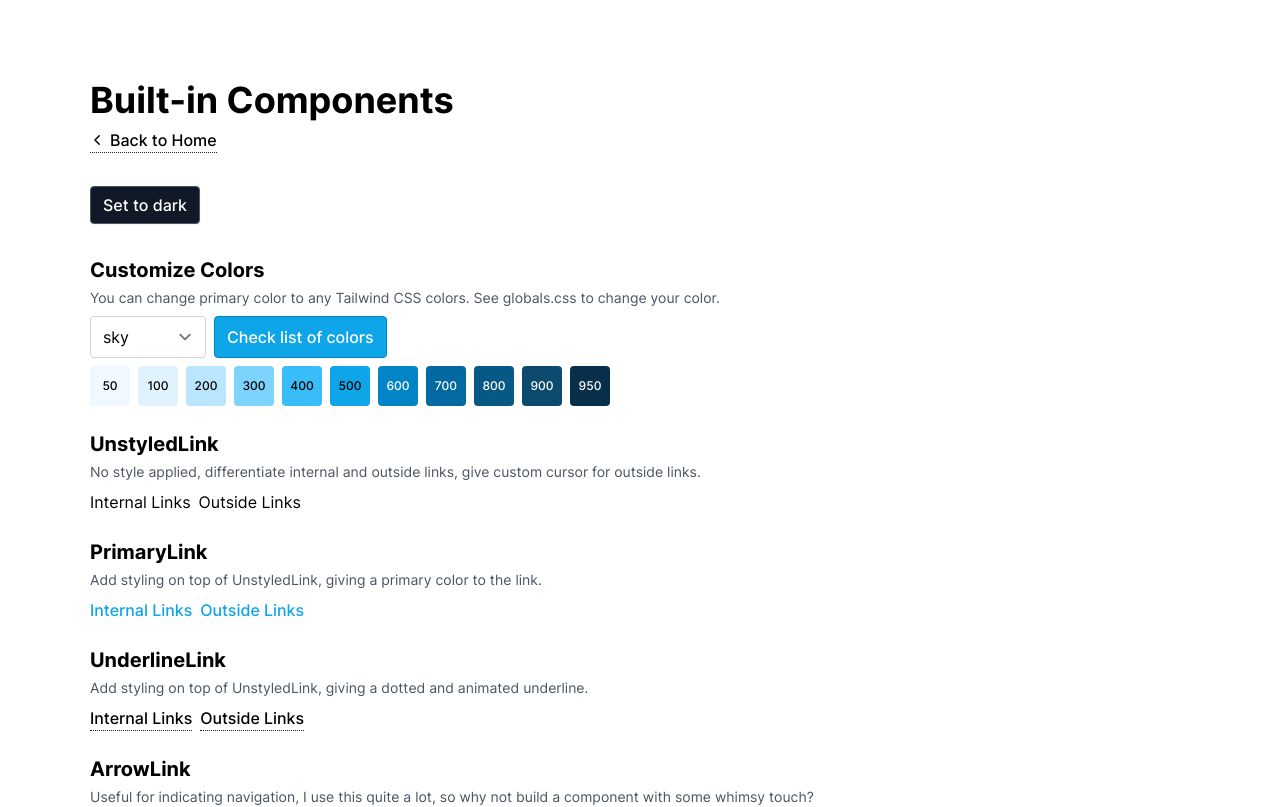
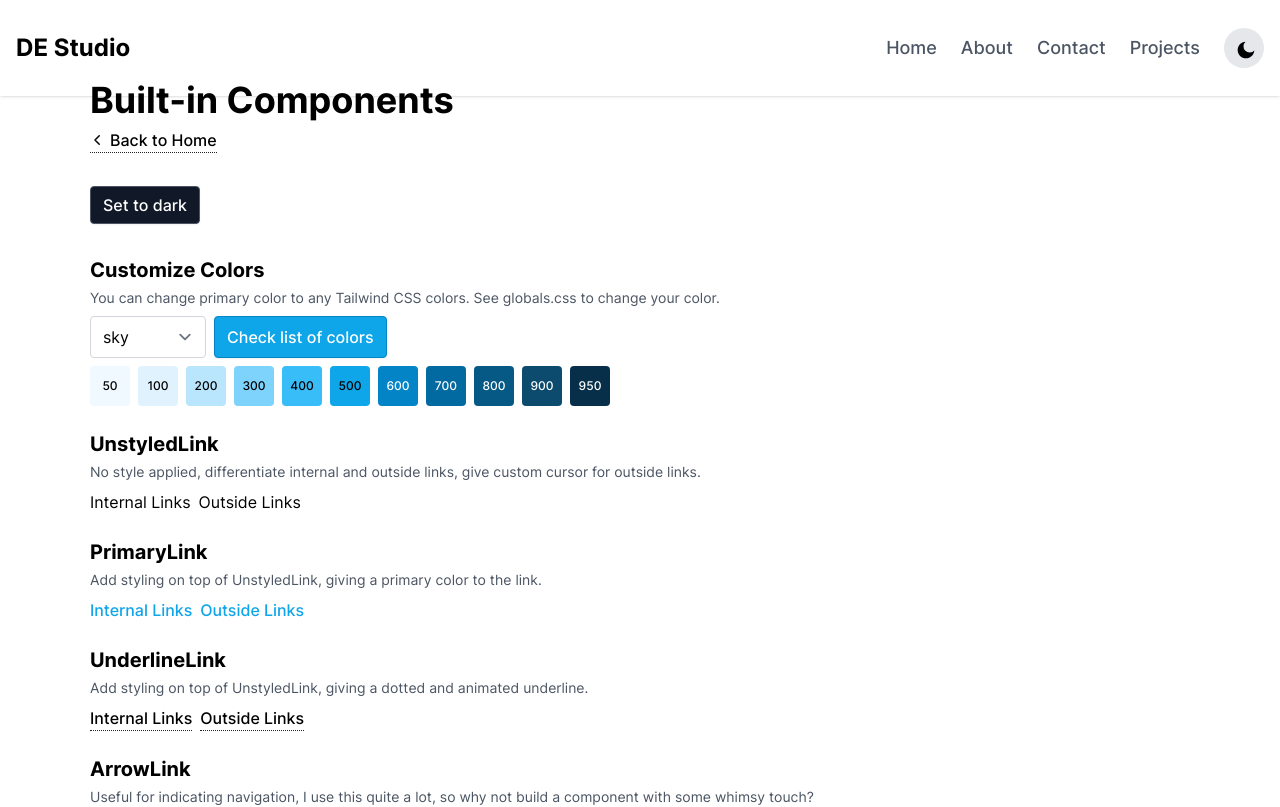
Before and after one commit to exceldeo/portfolio-excel, a Next.js app: page /components in a window 1280 px wide. Shown: the top 807 px of the page. Built offline with nearby package versions, Linux system fonts and the light colour scheme.

Commit message:
feat: navbar

```diff
--- a/src/app/layout.tsx
+++ b/src/app/layout.tsx
@@ -1,9 +1,16 @@
+'use client';
+import AOS from 'aos';
 import { Metadata } from 'next';
+import { ThemeProvider } from 'next-themes';
 import * as React from 'react';
 
 import '@/styles/globals.css';
 // !STARTERCONF This is for demo purposes, remove @/styles/colors.css import immediately
 import '@/styles/colors.css';
+import 'aos/dist/aos.css';
+
+import Footer from '@/components/Footer';
+import Navbar from '@/components/Navbar';
 
 import { siteConfig } from '@/constant/config';
 
@@ -53,9 +60,18 @@ export default function RootLayout({
 }: {
   children: React.ReactNode;
 }) {
+  React.useEffect(() => {
+    AOS.init();
+  }, []);
   return (
     <html>
-      <body>{children}</body>
+      <body>
+        <ThemeProvider enableColorScheme={true} attribute='class'>
+          <Navbar />
+          {children}
+          <Footer />
+        </ThemeProvider>
+      </body>
     </html>
   );
 }
--- a/src/app/page.tsx
+++ b/src/app/page.tsx
@@ -5,7 +5,6 @@ import * as React from 'react';
 
 import ArrowLink from '@/components/links/ArrowLink';
 import ButtonLink from '@/components/links/ButtonLink';
-import UnderlineLink from '@/components/links/UnderlineLink';
 import UnstyledLink from '@/components/links/UnstyledLink';
 
 /**
@@ -27,7 +26,7 @@ export default function HomePage() {
       <Head>
         <title>Hi</title>
       </Head>
-      <section className='bg-white'>
+      <section className='dark:bg-stone-500'>
         <div className='layout relative flex min-h-screen flex-col items-center justify-center py-12 text-center'>
           <Logo className='w-16' />
           <h1 className='mt-4'>Next.js + Tailwind CSS + TypeScript Starter</h1>
@@ -57,13 +56,6 @@ export default function HomePage() {
               alt='Deploy with Vercel'
             />
           </UnstyledLink>
-
-          <footer className='absolute bottom-2 text-gray-700'>
-            © {new Date().getFullYear()} By{' '}
-            <UnderlineLink href='https://theodorusclarence.com?ref=tsnextstarter'>
-              Theodorus Clarence
-            </UnderlineLink>
-          </footer>
         </div>
       </section>
     </main>
--- /dev/null
+++ b/src/components/Footer.tsx
@@ -0,0 +1,16 @@
+import React from 'react';
+
+import UnderlineLink from '@/components/links/UnderlineLink';
+
+function Footer() {
+  return (
+    <footer className=' bottom-2 flex w-full justify-center py-2 text-gray-700'>
+      © {new Date().getFullYear()} By{' '}
+      <UnderlineLink href='https://theodorusclarence.com?ref=tsnextstarter'>
+        Excel Deo
+      </UnderlineLink>
+    </footer>
+  );
+}
+
+export default Footer;
--- /dev/null
+++ b/src/components/Navbar.tsx
@@ -0,0 +1,127 @@
+import { motion } from 'framer-motion';
+import Link from 'next/link';
+import { useTheme } from 'next-themes';
+import React, { useState } from 'react';
+import { IoMdClose, IoMdMenu } from 'react-icons/io';
+import { RiMoonFill, RiSunLine } from 'react-icons/ri';
+
+import NAV_ITEMS from '@/data/navbarData';
+
+function Navbar() {
+  const { systemTheme, theme, setTheme } = useTheme();
+  const currentTheme = theme === 'system' ? systemTheme : theme;
+  const [navbar, setNavbar] = useState(false);
+  let duration = 0.1;
+
+  return (
+    <header className='border-sto fixed top-0 z-50 mx-auto  w-full px-4 shadow dark:border-b dark:border-stone-200 dark:bg-stone-800'>
+      <div className='justify-between md:flex md:items-center'>
+        <div className='flex items-center justify-between py-3'>
+          <div className='md:block md:py-5'>
+            <h2 className='text-2xl font-bold'>DE Studio</h2>
+          </div>
+          <div className='md:hidden'>
+            <button onClick={() => setNavbar(!navbar)}>
+              {navbar ? <IoMdClose size={30} /> : <IoMdMenu size={30} />}
+            </button>
+          </div>
+        </div>
+
+        <div
+          className={`mt-8 flex-1 justify-self-center pb-3 md:mt-0 md:block md:pb-0 ${
+            navbar ? 'block  dark:bg-stone-700' : 'hidden'
+          }`}
+        >
+          <div
+            className={`items-center justify-end space-y-6  bg-white opacity-95 md:hidden
+              md:space-x-6 md:space-y-0
+              `}
+          >
+            {NAV_ITEMS.map((item, idx) => (
+              <motion.div
+                animate={navbar ? 'open' : 'closed'}
+                key={idx}
+                variants={{
+                  open: {
+                    opacity: 1,
+                    x: 0,
+                    transition: { duration: (duration += 0.1) },
+                  },
+                  closed: { opacity: 0, x: '-50%' },
+                }}
+              >
+                <Link
+                  href={item.page}
+                  className='block text-right text-lg font-medium text-gray-600 hover:text-gray-900 dark:text-gray-50 dark:hover:text-white lg:mt-0 lg:inline-block
+                  '
+                  onClick={() => setNavbar(false)}
+                >
+                  {item.label}
+                </Link>
+              </motion.div>
+            ))}
+            <motion.div
+              animate={navbar ? 'open' : 'closed'}
+              variants={{
+                open: {
+                  opacity: 1,
+                  x: 0,
+                  transition: { duration: (duration += 0.1) },
+                },
+                closed: { opacity: 0, x: '-70%' },
+              }}
+            >
+              <div className='text-right'>
+                <button
+                  aria-label='Toggle Dark Mode'
+                  type='button'
+                  className='h-10 w-10 rounded-full bg-gray-200 p-3 dark:bg-gray-800'
+                  onClick={() => setTheme(theme === 'dark' ? 'light' : 'dark')}
+                >
+                  {currentTheme === 'dark' ? (
+                    <RiSunLine color='black' size={20} />
+                  ) : (
+                    <RiMoonFill color='black' size={20} />
+                  )}
+                </button>
+              </div>
+            </motion.div>
+          </div>
+          <div
+            className={`hidden items-center justify-end space-y-6  border-white md:flex md:space-x-6 md:space-y-0
+
+              `}
+          >
+            {NAV_ITEMS.map((item, idx) => (
+              <Link
+                key={idx}
+                href={item.page}
+                className='block text-right text-lg font-medium text-gray-600 hover:text-gray-900 dark:text-gray-50 dark:hover:text-white lg:mt-0 lg:inline-block
+                '
+                onClick={() => setNavbar(false)}
+              >
+                {item.label}
+              </Link>
+            ))}
+            <div className='text-right'>
+              <button
+                aria-label='Toggle Dark Mode'
+                type='button'
+                className='h-10 w-10 rounded-full bg-gray-200 p-3 dark:bg-gray-800'
+                onClick={() => setTheme(theme === 'dark' ? 'light' : 'dark')}
+              >
+                {currentTheme === 'dark' ? (
+                  <RiSunLine color='black' size={20} />
+                ) : (
+                  <RiMoonFill color='black' size={20} />
+                )}
+              </button>
+            </div>
+          </div>
+        </div>
+      </div>
+    </header>
+  );
+}
+
+export default Navbar;
--- /dev/null
+++ b/src/data/navbarData.ts
@@ -0,0 +1,20 @@
+const NAV_ITEMS: NavItem[] = [
+  {
+    label: 'Home',
+    page: '/',
+  },
+  {
+    label: 'About',
+    page: '/about',
+  },
+  {
+    label: 'Contact',
+    page: '/contact',
+  },
+  {
+    label: 'Projects',
+    page: '/projects',
+  },
+];
+
+export default NAV_ITEMS;
--- /dev/null
+++ b/src/types/NavItem.d.ts
@@ -0,0 +1,4 @@
+interface NavItem {
+  label: string;
+  page: string;
+}
```
Also changed, not shown: package.json (+8 -1 lines), 2 other files (tests, documents, lock files or other folders).
